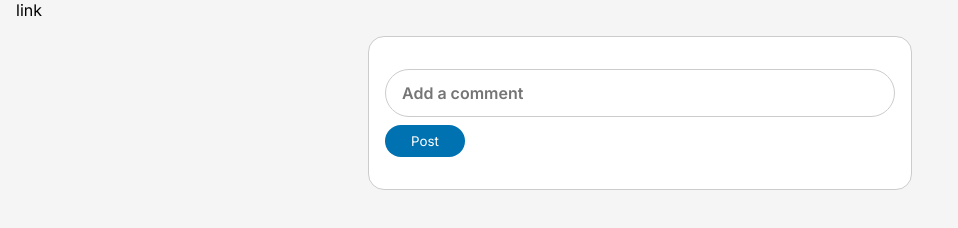
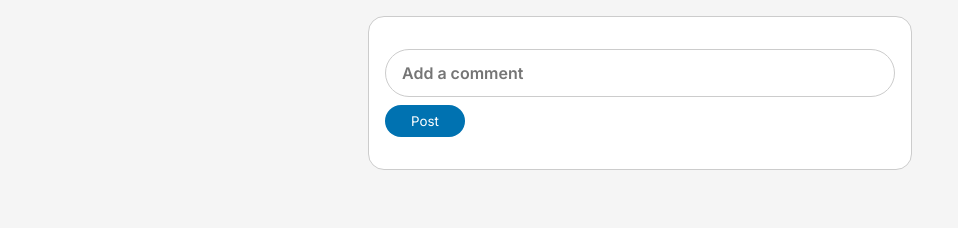
Before and after one commit to yashksaini/comment-box, a plain HTML site: page index.html in a window 1280 px wide. Shown: the whole page, without its empty margins (0-958 px from the left). Drawn offline with Linux system fonts and the light colour scheme.

Commit message:
Add files via upload

```diff
--- a/index.html
+++ b/index.html
@@ -7,7 +7,6 @@
     <title>Comment-Box | Yash Kumar Saini | 2023</title>
     <link rel="stylesheet" href="styles.css" />
     <link rel="shortcut icon" href="icon.jpg" type="image/x-icon" />
-    link
   </head>
   <body>
     <div class="box">
```
